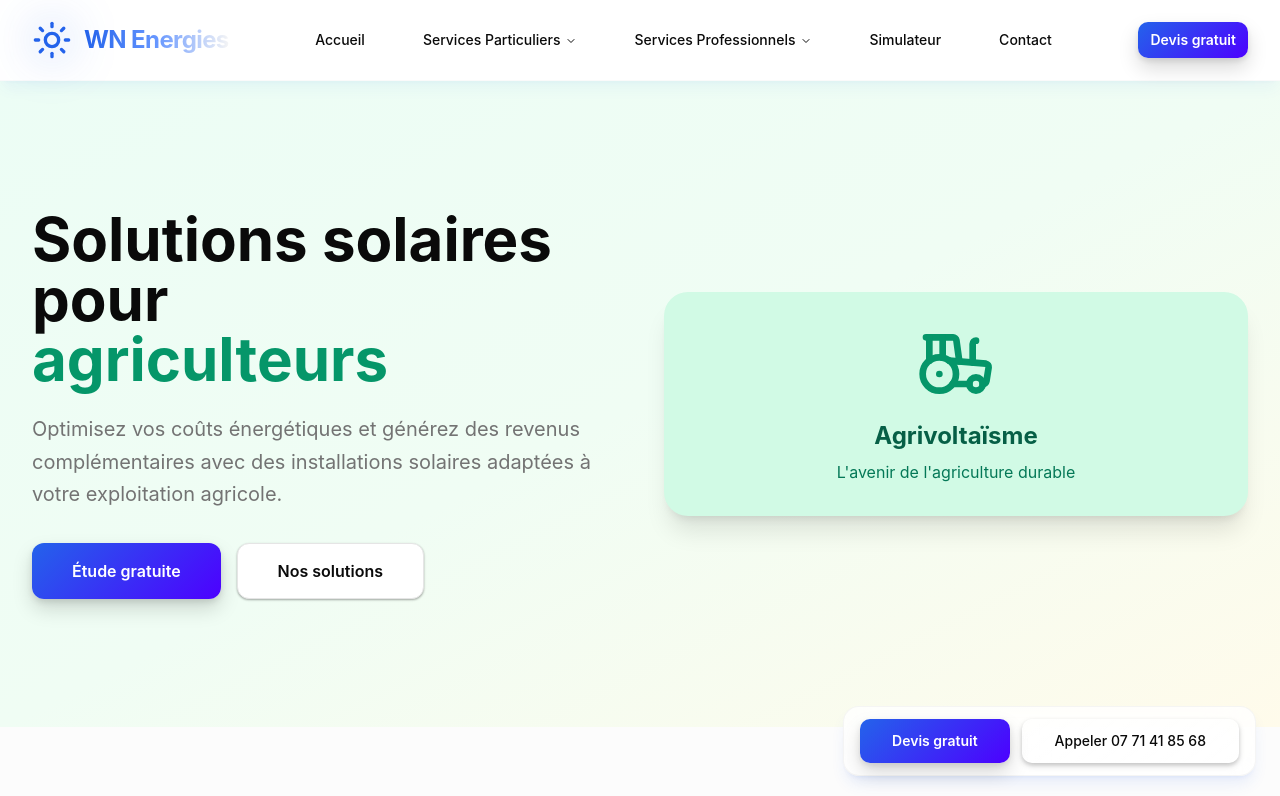
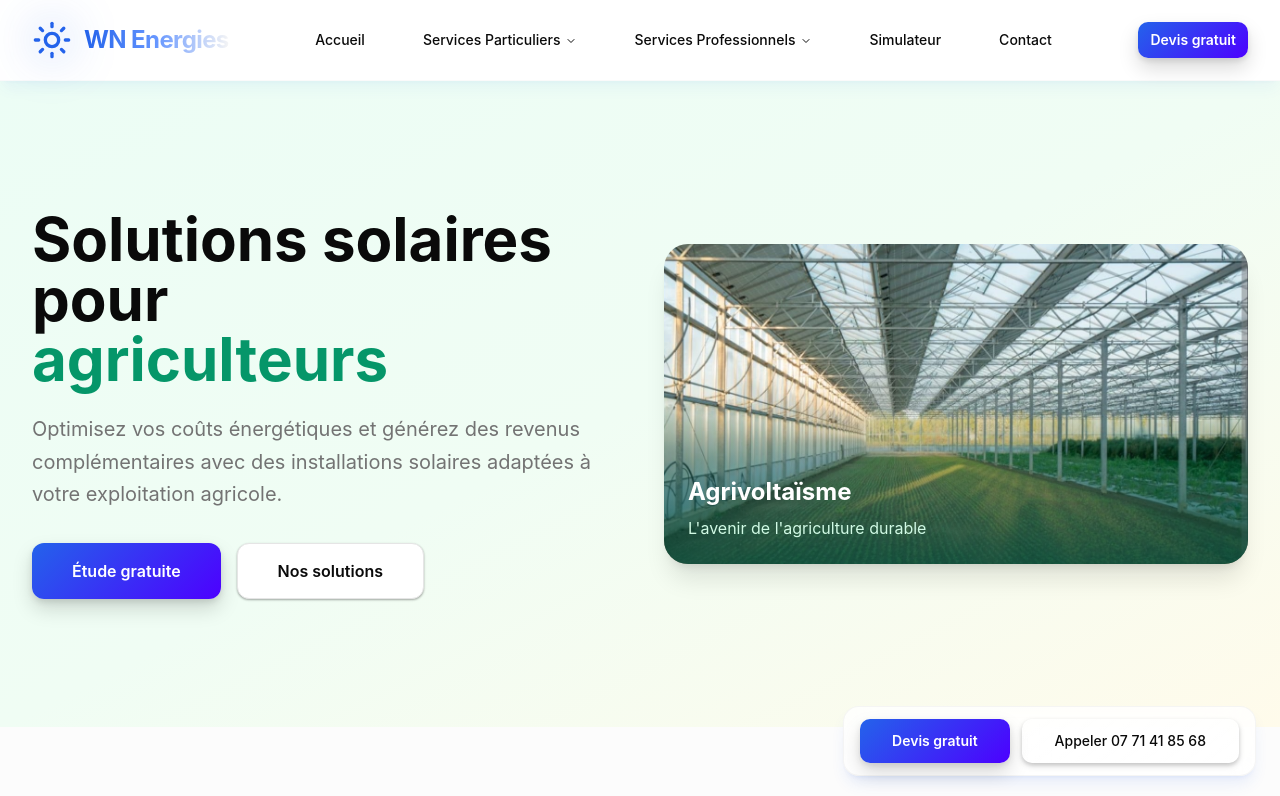
Before and after one commit to Aerodrone42/sun-powered-rhone, a React (Vite) app: page /agriculteurs in a window 1280 px wide. Shown: the top 796 px of the page. Built offline with nearby package versions, Linux system fonts and the light colour scheme.

Commit message:
Add hero image
Add the provided image to the hero section of the current page.

```diff
--- a/src/pages/Agriculteurs.tsx
+++ b/src/pages/Agriculteurs.tsx
@@ -118,10 +118,17 @@ const Agriculteurs = () => {
             </div>
 
             <div className="relative">
-              <div className="bg-emerald-100 rounded-3xl p-8 text-center shadow-xl">
-                <Tractor className="h-20 w-20 text-emerald-600 mx-auto mb-4" />
-                <h3 className="text-2xl font-bold text-emerald-800 mb-2">Agrivoltaïsme</h3>
-                <p className="text-emerald-700">L'avenir de l'agriculture durable</p>
+              <div className="relative overflow-hidden rounded-3xl shadow-xl">
+                <img
+                  src="/lovable-uploads/be80a198-7de3-4811-a266-aa904b6cd664.png"
+                  alt="Serre agricole équipée de panneaux solaires photovoltaïques - Agrivoltaïsme"
+                  className="w-full h-80 object-cover"
+                />
+                <div className="absolute inset-0 bg-gradient-to-t from-emerald-900/80 via-transparent to-transparent" />
+                <div className="absolute bottom-6 left-6 right-6 text-white">
+                  <h3 className="text-2xl font-bold mb-2">Agrivoltaïsme</h3>
+                  <p className="text-emerald-100">L'avenir de l'agriculture durable</p>
+                </div>
               </div>
             </div>
           </div>
```
Also changed, not shown: public/lovable-uploads/be80a198-7de3-4811-a266-aa904b6cd664.png (added).
